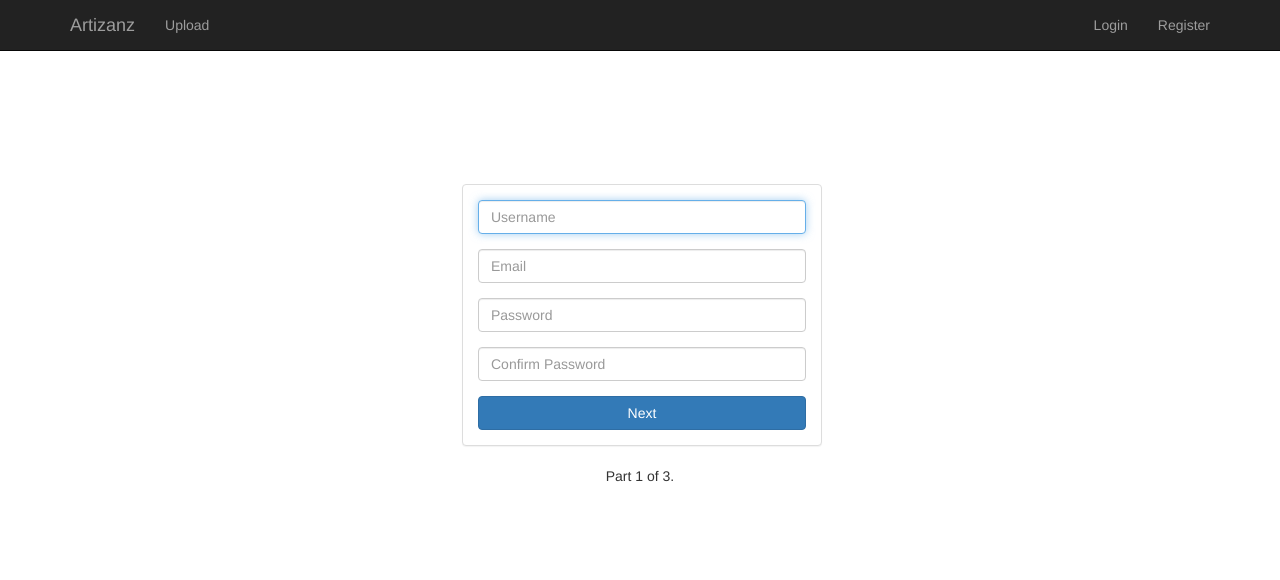
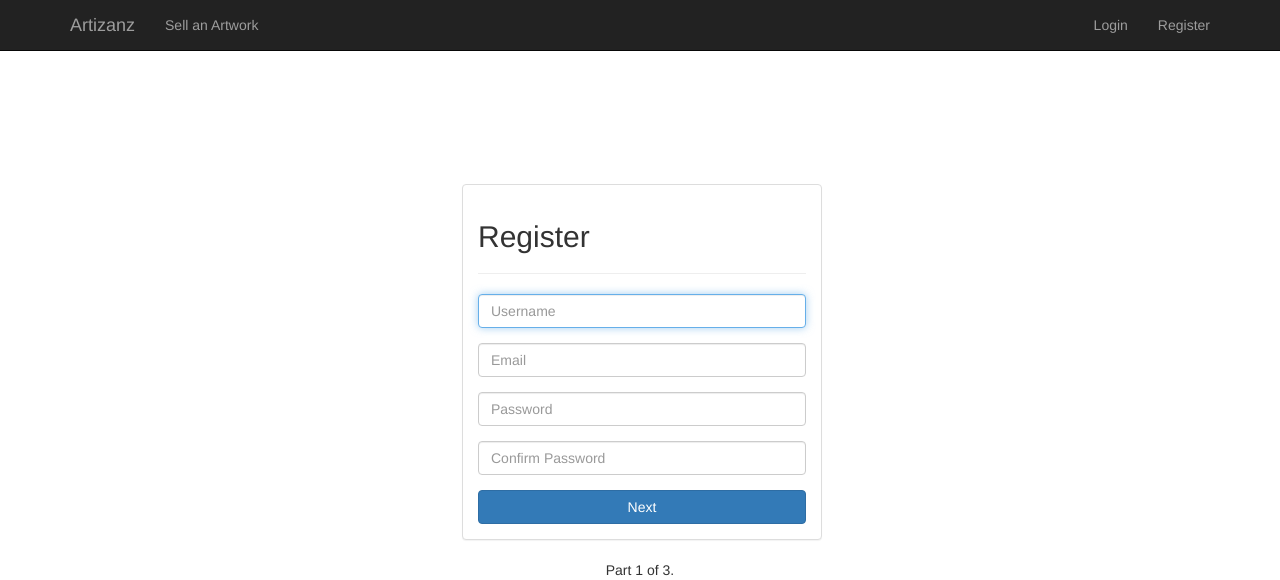
Before and after one commit to BrambleLLC/Artizanz, a Flask app: page /sign_up in a window 1280 px wide. Shown: the top 580 px of the page. Run offline with Flask 2, Linux system fonts and the light colour scheme; some libraries are stand-ins or nearby versions.

Commit message:
added register header and changed name of sell tab

```diff
--- a/src/templates/base.html
+++ b/src/templates/base.html
@@ -42,7 +42,7 @@
             <div class="collapse navbar-collapse" id="bs-example-navbar-collapse-1">
                 <ul class="nav navbar-nav">
                     <li id="upload">
-                        <a href="/upload">Upload</a>
+                        <a href="/upload">Sell an Artwork</a>
                     </li>
                 </ul>
                 <ul class="nav navbar-nav navbar-right">
--- a/src/templates/sign_up.html
+++ b/src/templates/sign_up.html
@@ -19,6 +19,8 @@
             </div>
             {% endif %}
             <div class="panel-body">
+                <h2> Register </h2>
+                <hr>
                 <form method="post" action="/sign_up" enctype="multipart/form-data" id="#sign_up_form">
                     <div id="secret_panel"></div>
                     <div class="hidden" id="page1">
```
